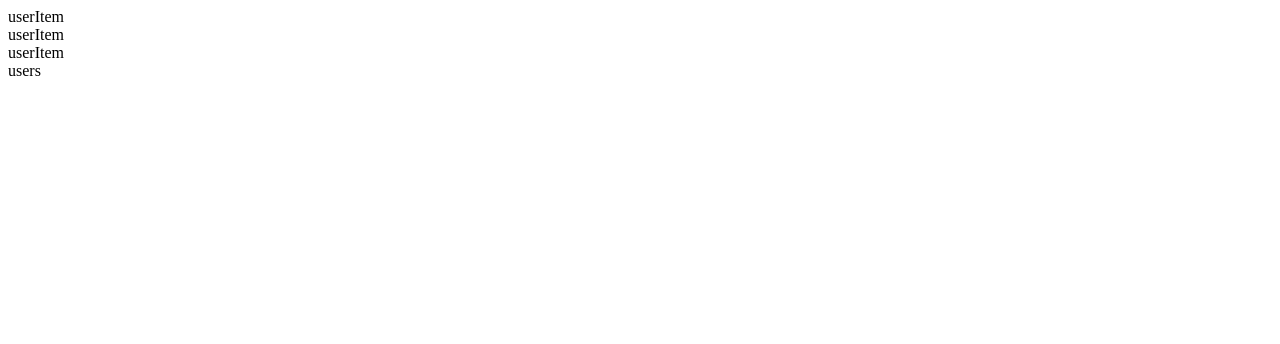
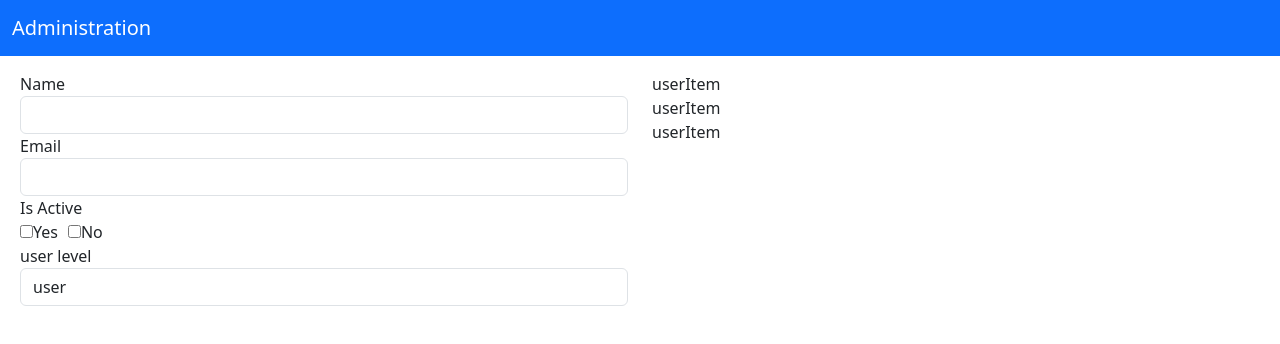
Before and after one commit to Azataza7/reactMonth2Hw1, a React (Vite) app: page / in a window 1280 px wide. Shown: the top 344 px of the page. Built offline with nearby package versions, Linux system fonts and the light colour scheme.

Commit message:
created html user form and other little things

```diff
--- a/src/App.tsx
+++ b/src/App.tsx
@@ -1,11 +1,21 @@
 import UserForm from './Components/UserForm/UserForm';
 import Users from './Components/Users/Users';
+import Navbar from './Components/NavBar/Navbar';
 
 const App = () => {
   return (
     <>
-      <UserForm/>
-      <Users/>
+      <header>
+        <Navbar/>
+      </header>
+      <div className='row mt-3'>
+        <div className='col-6'>
+          <UserForm/>
+        </div>
+        <div className='col-6'>
+          <Users/>
+        </div>
+      </div>
     </>
   );
 }
--- /dev/null
+++ b/src/Components/NavBar/Navbar.tsx
@@ -0,0 +1,13 @@
+import React from 'react';
+
+const Navbar = () => {
+  return (
+    <nav className='navbar navbar-expand-lg navbar-dark bg-primary'>
+      <div className='container-fluid'>
+        <span className='navbar-brand'>Administration</span>
+      </div>
+    </nav>
+  );
+};
+
+export default Navbar;
--- /dev/null
+++ b/src/Components/UserForm/UserForm.css
@@ -0,0 +1,8 @@
+fieldset {
+  display: flex;
+  gap: 10px;
+}
+
+.form-user {
+  padding-left: 20px;
+}
--- a/src/Components/UserForm/UserForm.tsx
+++ b/src/Components/UserForm/UserForm.tsx
@@ -1,13 +1,50 @@
 import React from 'react';
-import UserItem from '../Users/UserItem';
+import './UserForm.css';
 
 const UserForm = () => {
+
   return (
-    <div>
-      <UserItem/>
-      <UserItem/>
-      <UserItem/>
-    </div>
+    <form className="form-user">
+      <div className="form-group">
+        <label htmlFor="name">Name</label>
+        <input
+          type="text"
+          name="name"
+          id="name"
+          className="form-control"
+        />
+      </div>
+      <div className="form-group">
+        <label htmlFor="email">Email</label>
+        <input
+          type="email"
+          name="email"
+          id="email"
+          className="form-control"
+        />
+      </div>
+      <div className="form-group">
+        <label htmlFor="isActive">Is Active</label>
+        <fieldset>
+          <div>
+            <input type="checkbox" id="booleanAnswerYes" name="booleanAnswerYes"/>
+            <label htmlFor="booleanAnswerYes">Yes</label>
+          </div>
+          <div>
+            <input type="checkbox" id="booleanAnswerNo" name="booleanAnswerNo"/>
+            <label htmlFor="booleanAnswerNo">No</label>
+          </div>
+        </fieldset>
+      </div>
+      <div className="form-group">
+        <label htmlFor="userLevel">user level</label>
+        <select name="userLevel" id="userLevel" className="form-control">
+          <option value="user">user</option>
+          <option value="editor">editor</option>
+          <option value="admin">admin</option>
+        </select>
+      </div>
+    </form>
   );
 };
 
--- a/src/Components/Users/Users.tsx
+++ b/src/Components/Users/Users.tsx
@@ -1,9 +1,12 @@
 import React from 'react';
+import UserItem from './UserItem';
 
 const Users = () => {
   return (
     <div>
-      users
+      <UserItem/>
+      <UserItem/>
+      <UserItem/>
     </div>
   );
 };
--- a/src/main.tsx
+++ b/src/main.tsx
@@ -1,6 +1,7 @@
 import React from 'react';
 import ReactDOM from 'react-dom/client';
 import App from './App.tsx';
+import 'bootstrap/dist/css/bootstrap.css';
 
 ReactDOM.createRoot(document.getElementById('root')!).render(
   <React.StrictMode>
```
